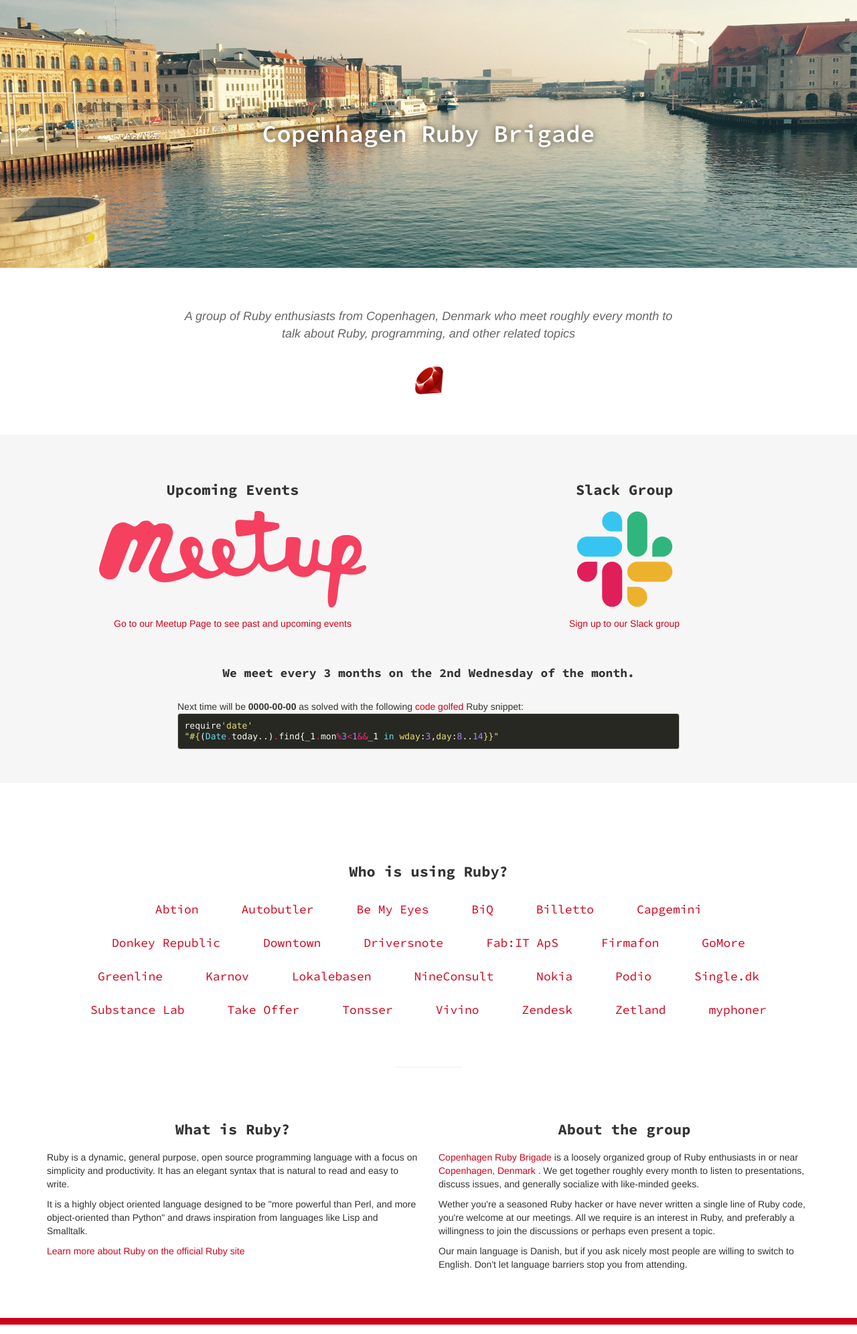
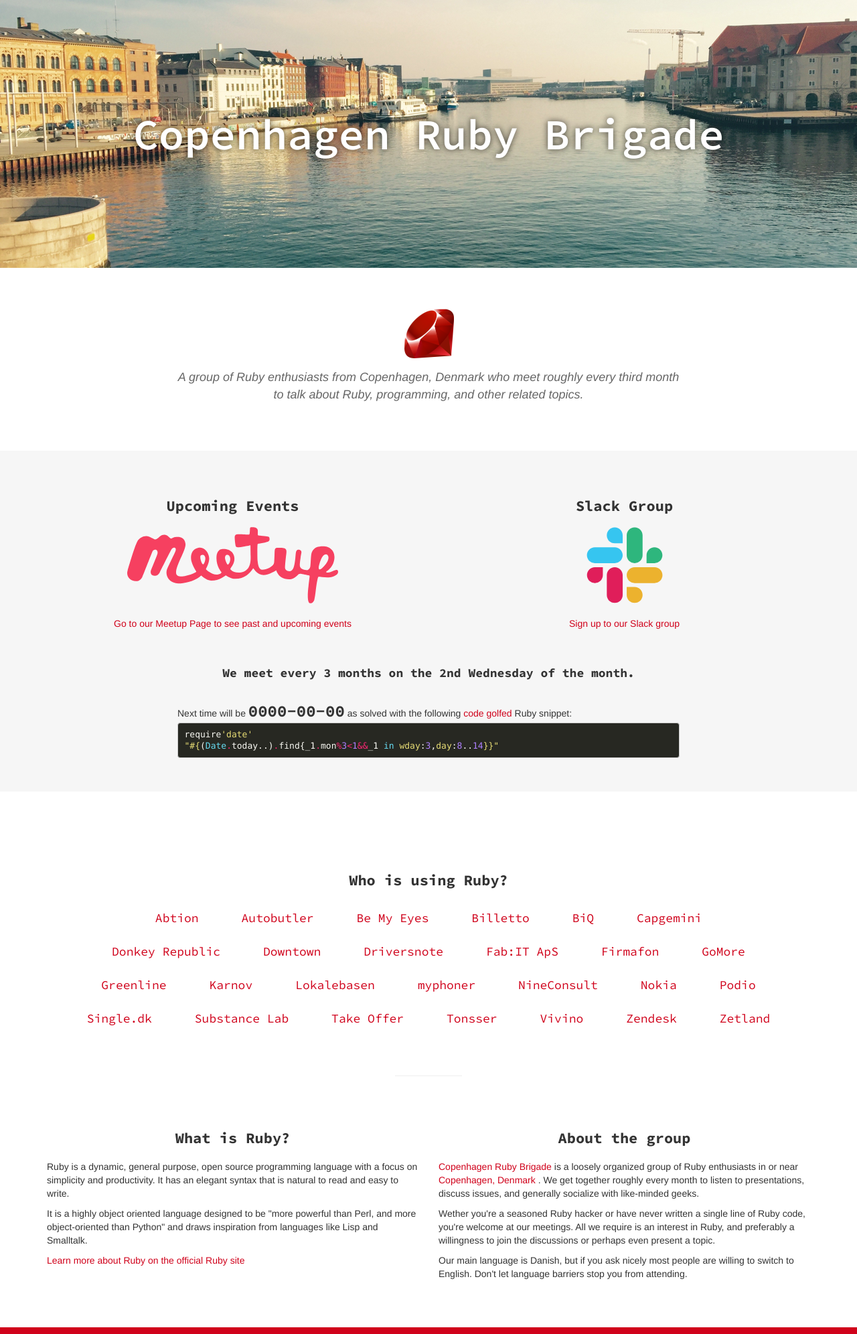
Before and after one commit to copenhagenrb/copenhagenrb.github.io, a Jekyll site: the page built from index.html, in a window 1280 px wide. Shown: the whole page at 67% size. Built offline with Jekyll 4.4.1, drawn with Linux system fonts in a browser that asks for light colours.

Commit message:
Various design changes

```diff
--- a/_config.yml
+++ b/_config.yml
@@ -2,7 +2,7 @@
 title: Copenhagen Ruby Brigade
 description: >
   A group of Ruby enthusiasts from Copenhagen, Denmark who meet roughly every
-  month to talk about Ruby, programming, and other related topics
+  third month to talk about Ruby, programming, and other related topics.
 baseurl: ""
 url: "http://copenhagenrb.dk"
 twitter_username: copenhagenrb
--- a/_includes/header.html
+++ b/_includes/header.html
@@ -6,9 +6,12 @@
   <div class="container">
     <div class="row">
       <div class="col-md-8 col-md-offset-2">
+        <img
+          style="max-width: 10%; margin-bottom: 16px"
+          src="/images/ruby.png"
+          alt="Ruby"
+        />
         <p>{{ site.description }}</p>
-        <br>
-        <img src="/images/ruby.png" alt="Ruby">
       </div>
     </div>
   </div>
--- a/_sass/base.scss
+++ b/_sass/base.scss
@@ -17,6 +17,7 @@
 h3 {
   font-size: 18px;
 }
+
 h4 {
   font-size: 16px;
 }
@@ -32,6 +33,7 @@
 a {
   color: #d0021b;
 }
+
 a:hover,
 a:focus {
   color: #d0021b;
--- a/_sass/layout.scss
+++ b/_sass/layout.scss
@@ -21,4 +21,9 @@
   color: #fff;
   font-weight: 600;
   text-shadow: 0 0 10px rgba(0, 0, 0, 0.7);
+  font-size: 64px;
+
+  @media screen and (max-width: 768px) {
+    font-size: 48px;
+  }
 }
--- a/css/main.scss
+++ b/css/main.scss
@@ -15,6 +15,14 @@
 #hero {
   background: #f6f6f6;
   padding: 50px 0;
+}
+
+.logo {
+  height: 114px;
+  max-width: 75%;
+  object-fit: contain;
+  display: block;
+  margin: 20px auto;
 }
 
 #using-ruby {
@@ -47,3 +55,12 @@
 #timeline {
   text-align: center;
 }
+
+#date {
+  font-size: 24px;
+  font-family: "Source Code Pro", "Georgia";
+
+  @media screen and (max-width: 768px) {
+    display: block;
+  }
+}
--- a/index.html
+++ b/index.html
@@ -9,13 +9,9 @@
         <h2>Upcoming Events</h2>
         <a
           href="https://www.meetup.com/Copenhagen-Ruby-Brigade/"
-          style="display: block"
+          style="display: block; text-align: center"
         >
-          <img
-            src="images/meetup.svg"
-            height="144"
-            style="margin-bottom: 14px"
-          /><br />
+          <img class="logo" src="images/meetup.svg" />
           Go to our Meetup Page to see past and upcoming events
         </a>
       </div>
@@ -23,12 +19,11 @@
       <div class="col-sm-6 text-center">
         <h2>Slack Group</h2>
         <p>
-          <a href="https://copenhagenrb.slack.com" style="display: block">
-            <img
-              src="images/slack.svg"
-              height="144"
-              style="margin-bottom: 14px"
-            /><br />
+          <a
+            href="https://copenhagenrb.slack.com"
+            style="display: block; text-align: center"
+          >
+            <img class="logo" src="images/slack.svg" />
             Sign up to our Slack group
           </a>
         </p>
@@ -47,7 +42,12 @@
         snippet:
 
         <pre
-          style="margin: 0; line-height: 125%; background: #272822"
+          style="
+            margin: 0;
+            line-height: 125%;
+            background: #272822;
+            white-space: break-spaces;
+          "
         ><span style="color: #f8f8f2">require</span><span style="color: #e6db74">&#39;date&#39;</span>
 <span style="color: #e6db74">&quot;#{</span><span style="color: #f8f8f2">(</span><span style="color: #66d9ef">Date</span><span style="color: #f92672">.</span><span style="color: #f8f8f2">today</span><span style="color: #f8f8f2">..</span><span style="color: #f8f8f2">)</span><span style="color: #f92672">.</span><span style="color: #f8f8f2">find{_1</span><span style="color: #f92672">.</span><span style="color: #f8f8f2">mon</span><span style="color: #f92672">%</span><span style="color: #ae81ff">3</span><span style="color: #f92672">&lt;</span><span style="color: #ae81ff">1</span><span style="color: #f92672">&amp;&amp;</span><span style="color: #f8f8f2">_1</span> <span style="color: #66d9ef">in</span> <span style="color: #e6db74">wday</span><span style="color: #f8f8f2">:</span><span style="color: #ae81ff">3</span><span style="color: #f8f8f2">,</span><span style="color: #e6db74">day</span><span style="color: #f8f8f2">:</span><span style="color: #ae81ff">8</span><span style="color: #f8f8f2">..</span><span style="color: #ae81ff">14</span><span style="color: #e6db74">}}&quot;</span></pre>
       </div>
@@ -59,8 +59,8 @@
   <section>
     <h2>Who is using Ruby?</h2>
     <div id="using-ruby">
-      {% assign companies = site.companies | sort: 'name' %} {% for company in
-      companies %}
+      {% assign companies = site.companies | sort_natural: 'name' %} {% for
+      company in companies %}
       <a href="{{ company.url }}" target="_blank">{{ company.name }}</a>
       {% endfor %}
     </div>
```
Also changed, not shown: images/ruby.png.
